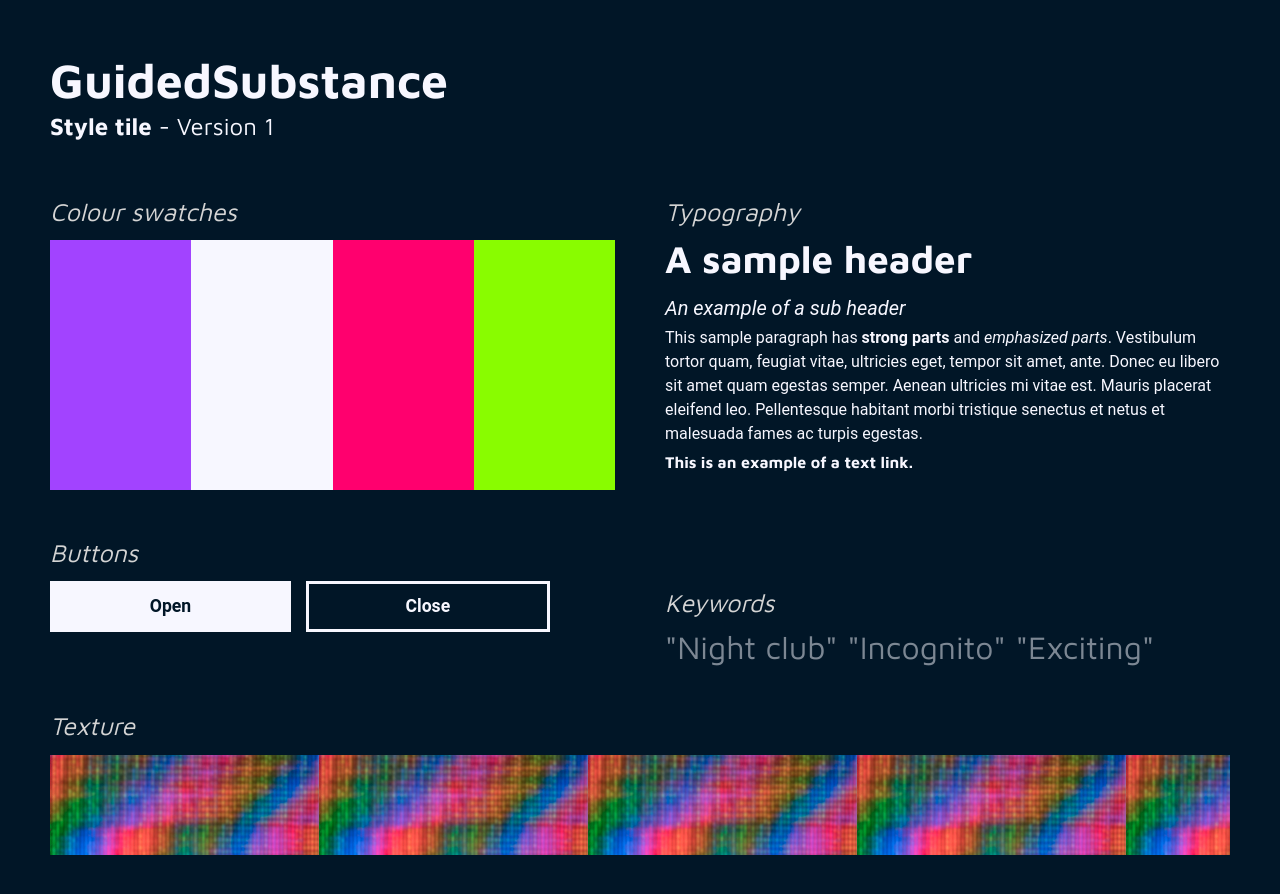
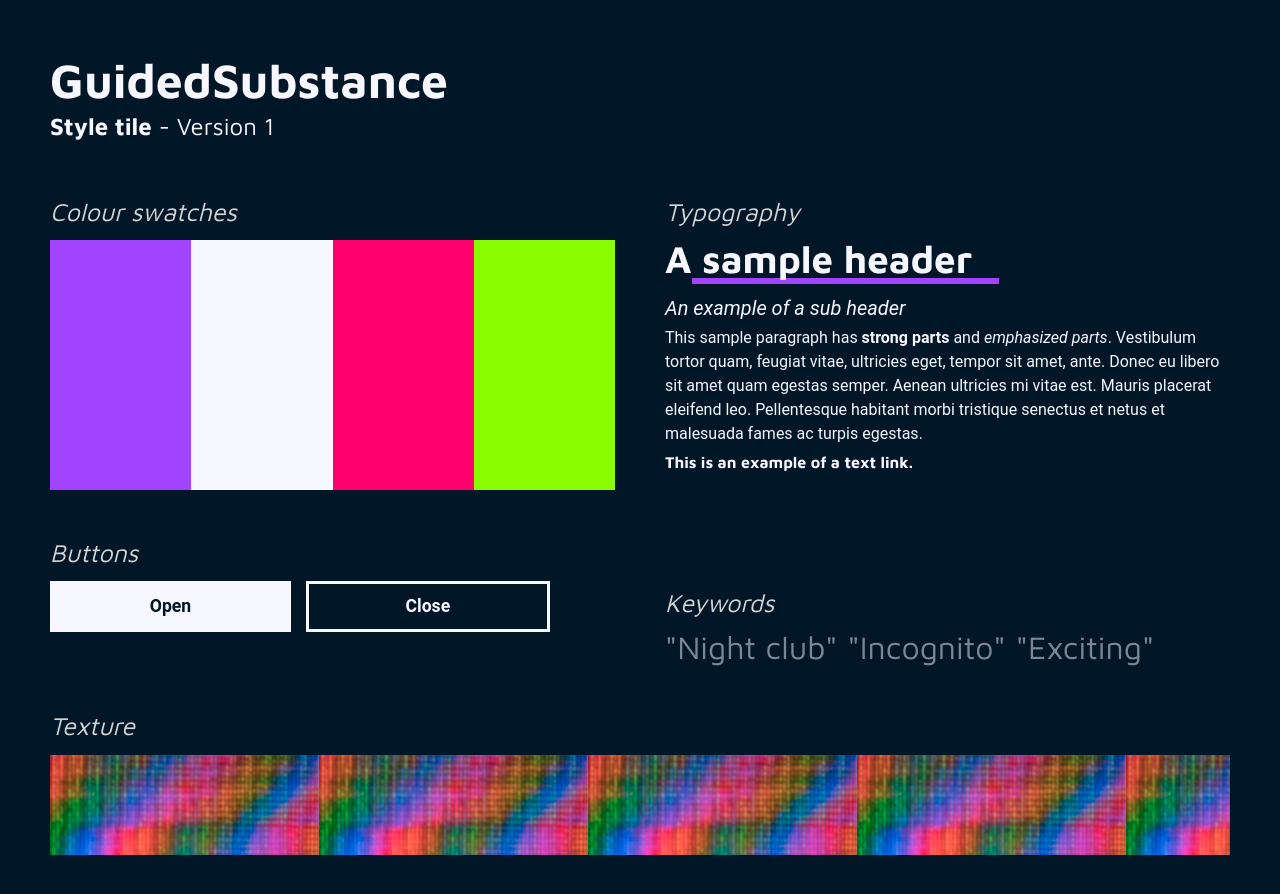
Before and after one commit to alexmaracinaru/style-tile-1, a plain HTML site: page index.html in a window 1280 px wide. Drawn offline with Linux system fonts and the light colour scheme.

Commit message:
underline is just fine

```diff
--- a/css/style.css
+++ b/css/style.css
@@ -175,6 +175,19 @@ button {
   font-size: 2.4rem;
   margin-bottom: 1.2rem;
   font-weight: bold;
+  position: relative;
+  display: inline-block;
+}
+
+.h1-sample:before {
+  content: "";
+  background: var(--purple);
+  width: 100%;
+  position: absolute;
+  left: 0.7em;
+  bottom: -6px;
+  height: 6px;
+  z-index: -1;
 }
 
 .h2-sample {
```
